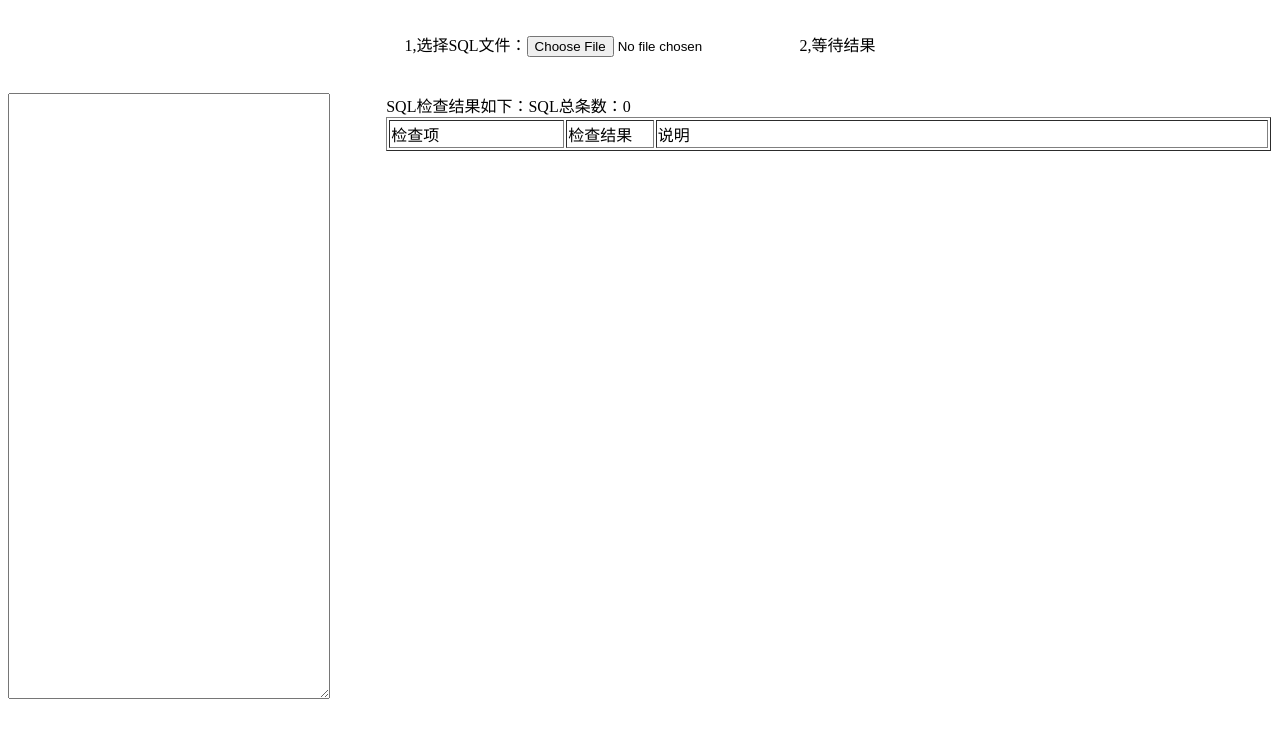
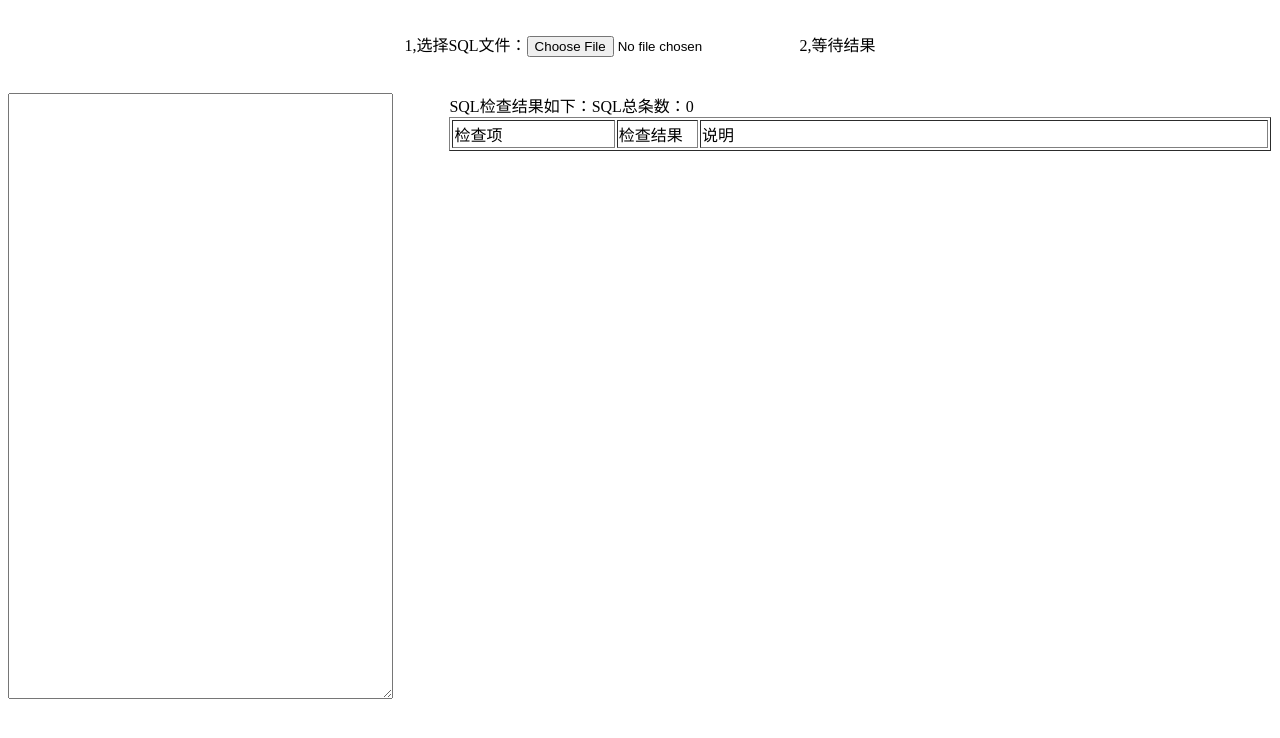
Before and after one commit to yanchangyou/sql-checker, a plain HTML site: page index.html in a window 1280 px wide. Drawn offline with Linux system fonts and the light colour scheme.

Commit message:
Update index.html

```diff
--- a/index.html
+++ b/index.html
@@ -105,10 +105,10 @@
         </div>
         <br/>  <br/>
         <div >
-          <div style="display: inline-block;width:25%;height:600px;">
+          <div style="display: inline-block;width:30%;height:600px;">
             <textarea id="sqlContent" style="width:100%;height:100%;white-space:nowrap;" ></textarea>
           </div>
-          <div id="sqlCheckResult" style="float: right; margin-right: 1px; display: inline-block;width:70%;height:600px;" ></div>
+          <div id="sqlCheckResult" style="float: right; margin-right: 1px; display: inline-block;width:65%;height:600px;" ></div>
         </div>
     </div>
 
```
